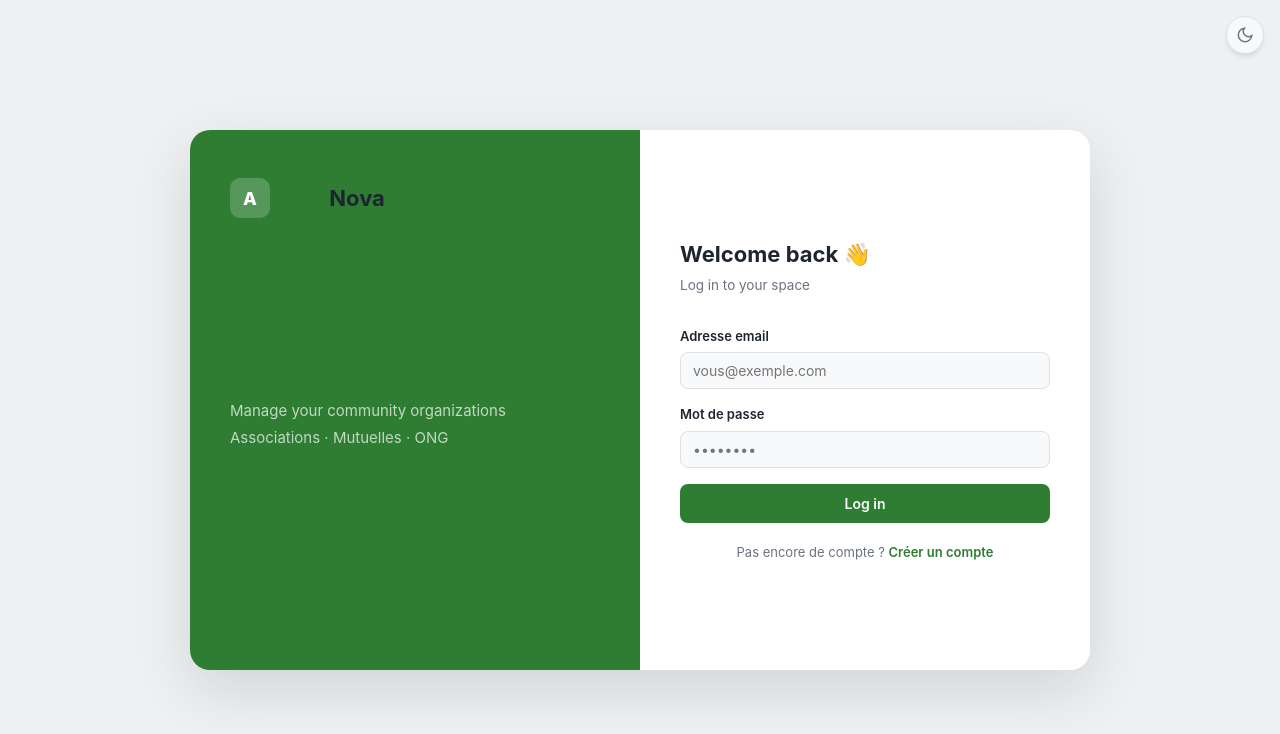
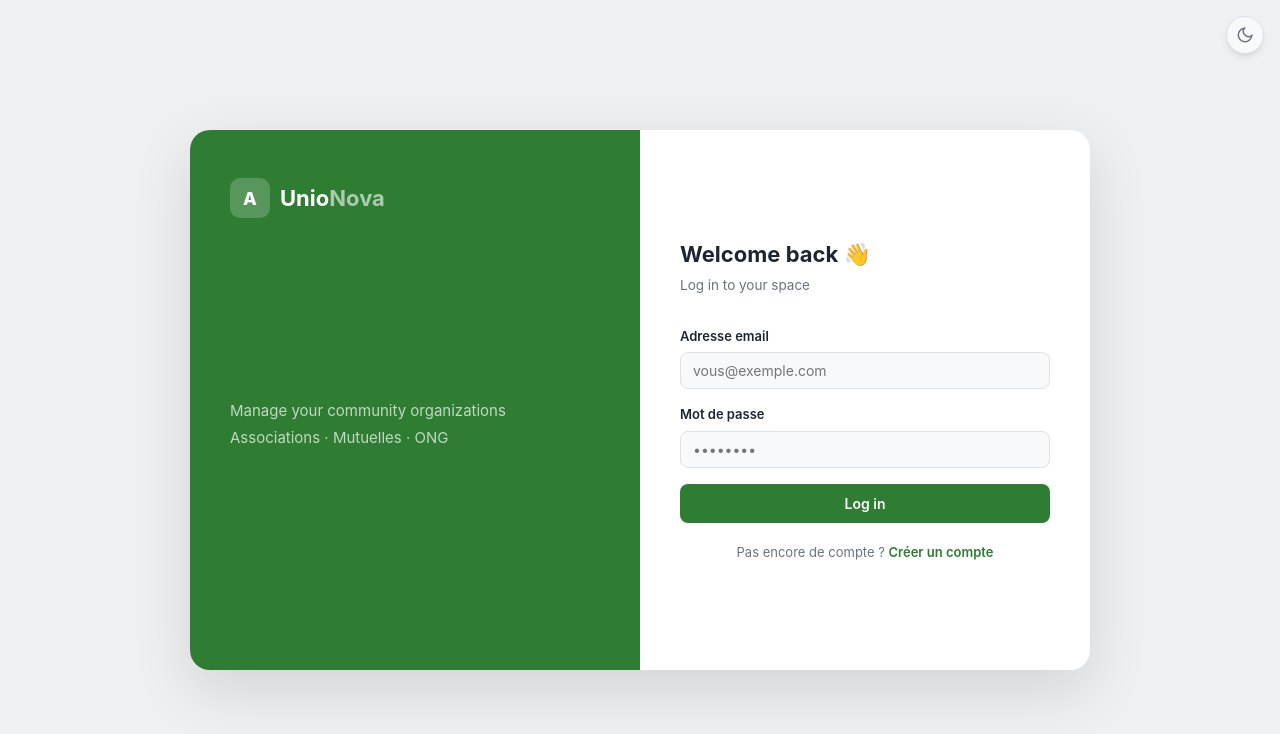
Before and after one commit to yannKouassi/ataabo-front, a website built with Vite: page login.html in a window 1280 px wide. Built offline with nearby package versions, Linux system fonts and the light colour scheme; no server answers.

Commit message:
fix: couleurs UnioNova adaptees au fond vert sur login

```diff
--- a/login.html
+++ b/login.html
@@ -136,7 +136,7 @@
   <div class="login-left">
     <a class="login-brand" href="/accueil.html" style="text-decoration:none;color:inherit;">
       <div class="login-brand-icon">A</div>
-      <span class="login-brand-name"><span style="color:#2E7D32">Unio</span><span style="color:#1e2530">Nova</span></span>
+      <span class="login-brand-name"><span style="color:#ffffff">Unio</span><span style="color:rgba(255,255,255,0.6)">Nova</span></span>
     </a>
 
     <div>
```
